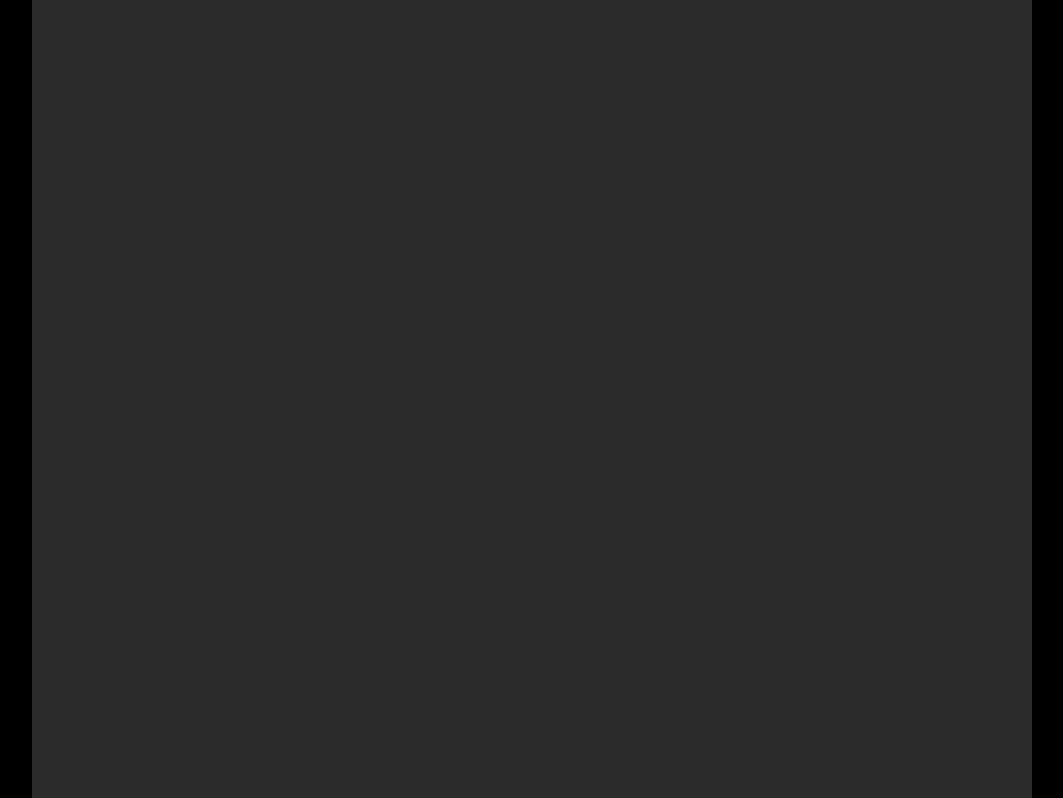
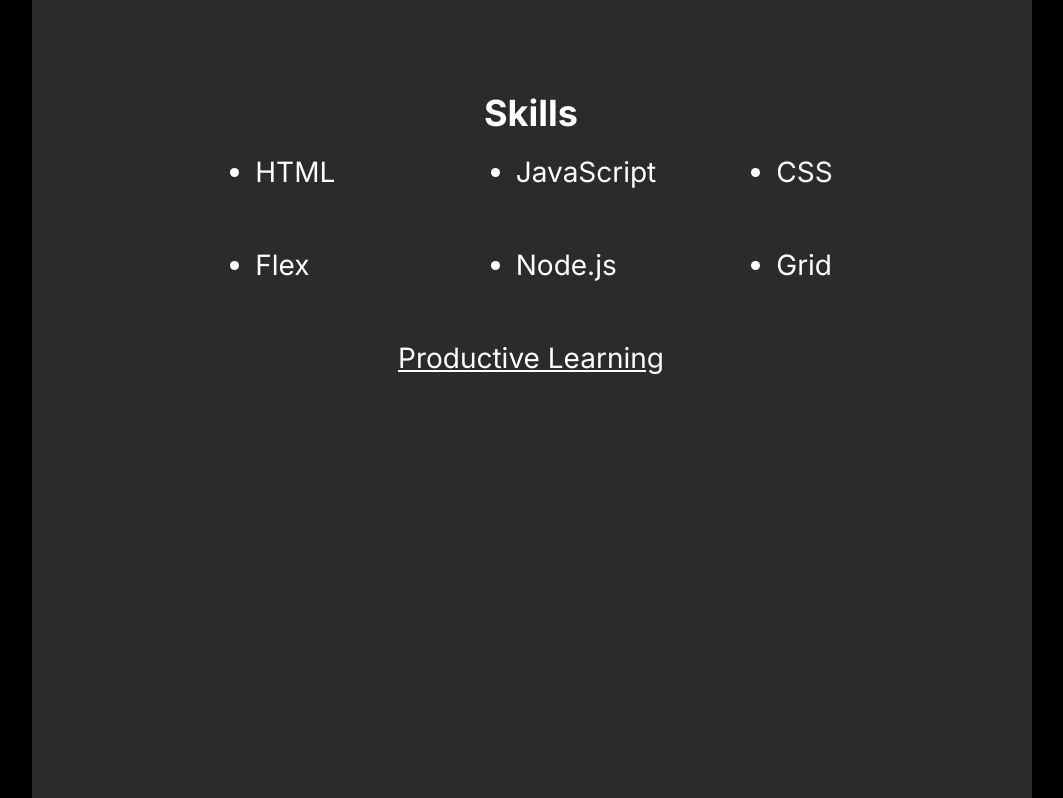
Before and after one commit to glattoseeyou/homepage, a plain HTML site: page index.html in a window 1280 px wide. Shown: the part 610-1408 px from the top of the page, without its empty margins (108-1171 px from the left). Drawn offline with Linux system fonts and the light colour scheme; a web font is replaced by a local one.

Commit message:
Added new part 'Skills'

```diff
--- a/index.html
+++ b/index.html
@@ -18,7 +18,7 @@
             <h1 class="profile-name">Ivan Kosheliuk</h1>
             <p class="profile-subtitle">Frontend Trainee</p>
           </div>
-            <hr>
+            <hr class="profile-line">
           <div class="about-box">
             <h3 class="profile-aboutMe">About Me</h3>
             <p class="aboutMe"><span id="myName">Hello! My name is Ivan and I am passionate about becoming a Frontend Developer. I am just starting out on this journey but I am a fast learner and eager to learn from others. That's why I would like to enroll in your course, to meet inspiring individuals who can teach me new skills and guide me through the various aspects of being a </span><span id="developer">DEVELOPER</span></p>
@@ -26,6 +26,27 @@
         </div>
         </div>
       </div>
+      <div class="hero">
+        <div class="hero-container">
+          <hr class="skills-line">
+          <div class="hero-text-container">
+          <h3 class="hero-container-skills">Skills</h3>
+          <div class="ul-container">
+          <ul>
+            <li class="sills-list">HTML</li>
+            <li class="sills-list">Flex</li>
+            <li class="sills-list">JavaScript</li>
+            <li class="sills-list">Node.js</li>
+            <li class="sills-list">CSS</li>
+            <li class="sills-list">Grid</li>
+          </ul>
+          <div class="productive-box">
+          <p class="skill-productive">Productive Learning</p>
+        </div>
+        </div>
+      </div>
+        </div>
+      </div>
     </div>
 
     <script src="script.js"></script>
--- a/style.css
+++ b/style.css
@@ -32,14 +32,14 @@ a{
 
 .container {
   max-width: 1000px;
-  height: 1873px;
+  height: 1800px;
   width: 90%;
   margin: 0 auto;
   display: grid;
   padding: 5rem;
   background: #2B2B2B;
   grid-template-columns: 1fr 1fr;
-  gap: 4rem;
+  grid-row: 0;
 }
 @media only screen and (max-width: 768px){
   .container {
@@ -72,6 +72,7 @@ a{
 .profile {
   grid-column: 1/ -1;
   margin-bottom: 2rem;
+  max-height: 150px;
 }
 
 .profile-name {
@@ -92,8 +93,8 @@ a{
   gap: 2rem;
 }
 
-hr {
-  border: 4px solid black;
+.profile-line {
+  border: 4px solid rgb(0, 0, 0);
   border-radius: 5px;
   margin-bottom: 20px;
 }
@@ -123,3 +124,50 @@ hr {
   text-decoration: underline;
   font-size: 18px;
 }
+
+.hero-container {
+  display: flex;
+  flex-direction: column;
+}
+
+.skills-line {
+  border: 3px solid rgb(0, 0, 0);
+  border-radius: 5px;
+  width: 898px;
+  margin-top: -500px;
+}
+
+.hero-container-skills {
+  display: flex;
+  align-items: center;
+  justify-content: center;
+  font-size: 36px;
+  margin-bottom: 20px;
+}
+
+.hero-container {
+  display: flex;
+  align-items: center;
+  justify-content: space-between;
+}
+
+.hero-container ul {
+  columns: 3;
+}
+
+.sills-list {
+  font-size: 28px;
+  margin-left: 110px;
+  margin-bottom: 59px;
+}
+
+.productive-box {
+  display: flex;
+  justify-content: center;
+  align-items: center;
+}
+
+.skill-productive {
+  font-size: 28px;
+  text-decoration: underline;
+}
```
